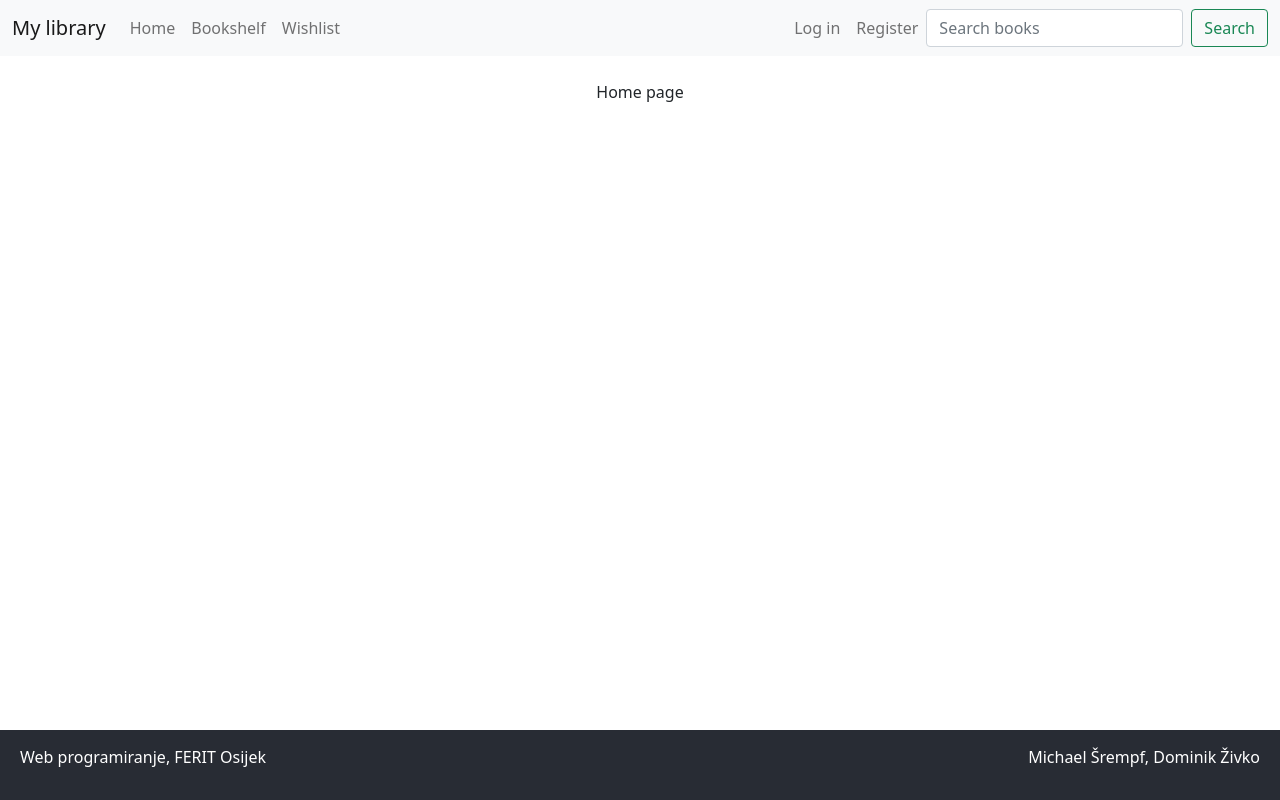
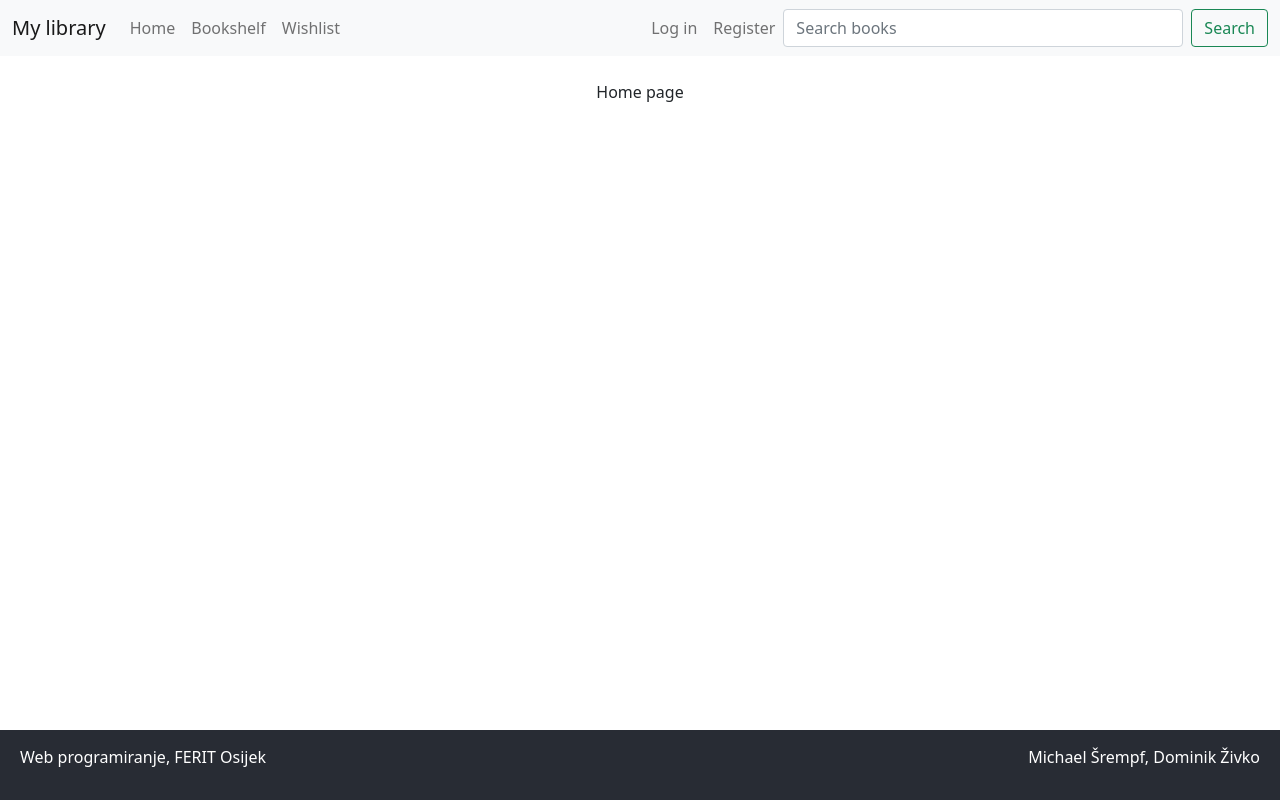
Before and after one commit to Altline/RMA_library, a React (Create React App) app in the folder client/: page / in a window 1280 px wide. Built offline with nearby package versions, Linux system fonts and the light colour scheme.

Commit message:
Widen search bar

```diff
--- a/client/src/components/SearchForm.jsx
+++ b/client/src/components/SearchForm.jsx
@@ -20,6 +20,7 @@ export default function SearchForm(props) {
                 placeholder="Search books"
                 className="me-2"
                 aria-label="Search"
+                style={{minWidth: "400px"}}
                 value={query}
                 onChange={onSearchInputChange}
             />
```
